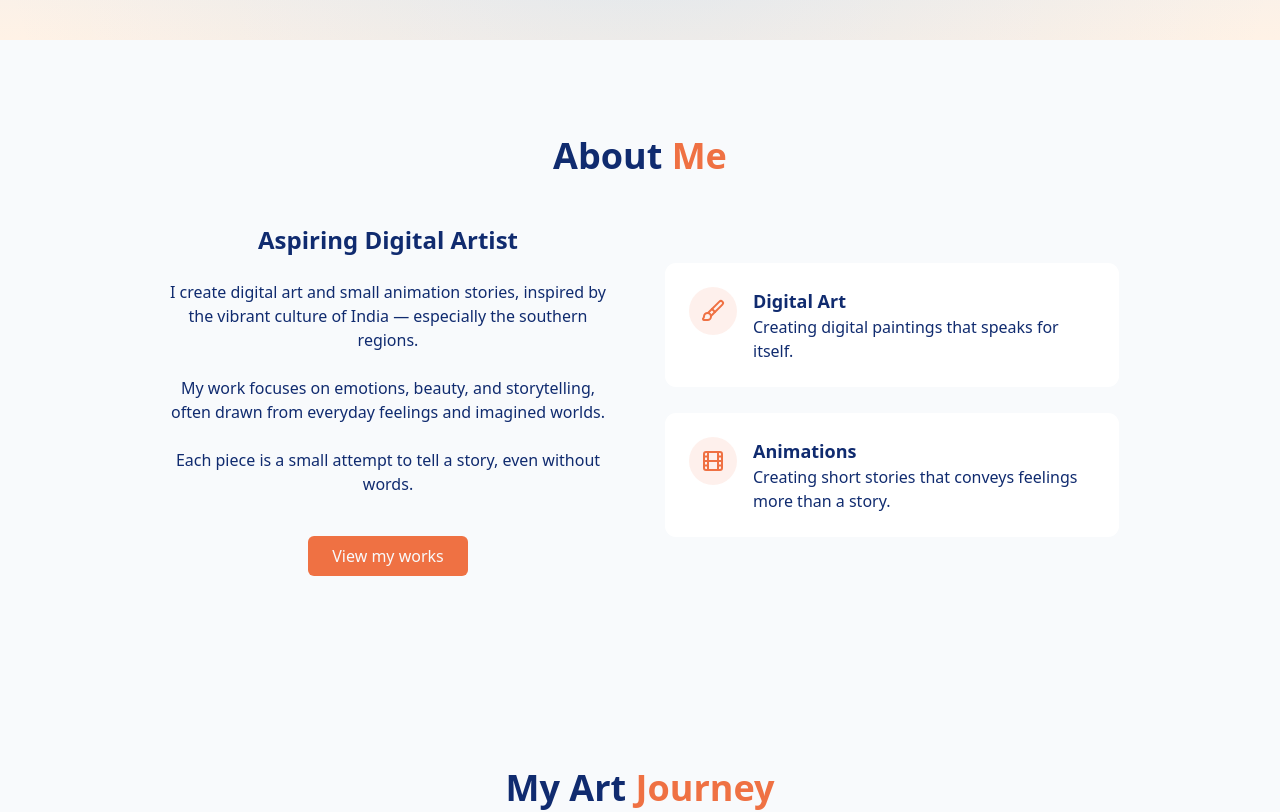
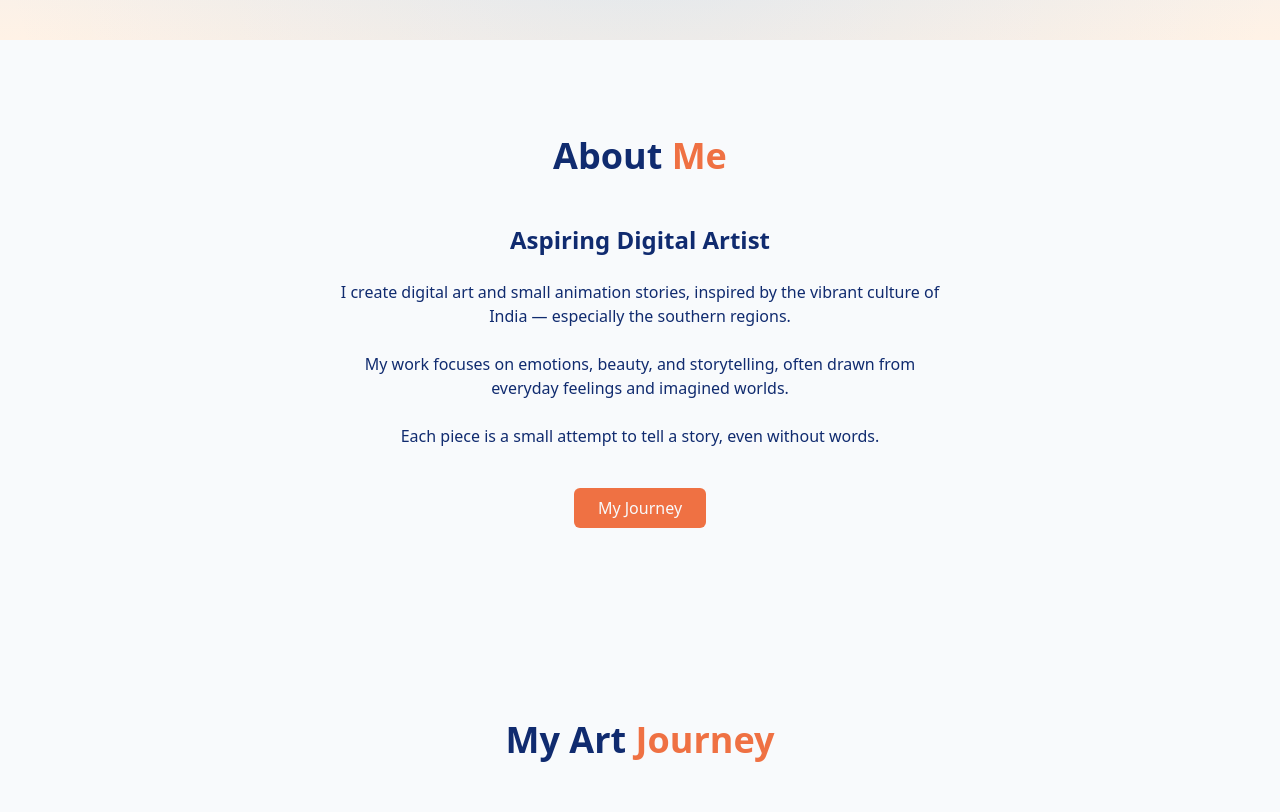
Before and after one commit to Abhinandg2003/Lazygraphite, a React (Vite) app: page / in a window 1280 px wide. Shown: the part 760-1572 px from the top of the page. Built offline with nearby package versions, Linux system fonts and the light colour scheme.

Commit message:
border starisue

```diff
--- a/src/Pages/Home.jsx
+++ b/src/Pages/Home.jsx
@@ -12,9 +12,28 @@ import { PosterssSection } from "../components/PostersSection";
 import { JourneySection } from "../components/JourneySection";
 import { MyProcessSection } from "../components/MyProcessSection";
 import { ShopSection } from "../components/ShopSection";
+import { useEffect, useState } from "react";
+
+
+
+
 
 
 export const Home = () =>{
+
+    useEffect(() => {
+  const storedTheme = localStorage.getItem("theme");
+
+  if (storedTheme) {
+    document.documentElement.classList.toggle("dark", storedTheme === "dark");
+  } else {
+    const prefersDark = window.matchMedia("(prefers-color-scheme: dark)").matches;
+    document.documentElement.classList.toggle("dark", prefersDark);
+    localStorage.setItem("theme", prefersDark ? "dark" : "light");
+  }
+}, []);
+
+
     return<div className="min-h-screen  scene text-foreground overflow-x-hidden">
        {/*Theme Toggle */}
 
--- a/src/components/AboutSection.jsx
+++ b/src/components/AboutSection.jsx
@@ -2,11 +2,11 @@ import { Briefcase, Code, User, Brush, Scissors, Film } from "lucide-react";
 
 export const AboutSection = () => {
     return <section id="about" className="py-24 px-4 relative">
-        <div className="container mx-auto max-w-5xl">
+        <div className="container mx-auto max-w-2xl">
             <h2 className="text-3xl md:text-4xl font-bold mb-12 text-center">
                 About <span className="text-primary"> Me</span>
             </h2>
-            <div className="grid grid-cols-1 md:grid-cols-2 gap-12 items-center">
+            <div className="grid grid-cols-1 md:grid-cols-1 gap-12 items-center">
                 <div className="space-y-6">
                     <h3 className="text-2xl font-semibold">Aspiring Digital Artist</h3>
 
@@ -21,43 +21,11 @@ export const AboutSection = () => {
                         Each piece is a small attempt to tell a story, even without words. </p>
 
                     <div className="flex flex-col sm:flex-row gap-4 pt-4 justify-center">
-                        <a href="#projects" className="cosmic-button">
-                            View my works
+                        <a href="#journey" className="cosmic-button">
+                            My Journey
                         </a>
 
                     </div>
-
-                </div>
-
-                <div className="grid grid-cols-1 gap-6">
-
-                    <div className="gradient-border p-6 card-hover">
-                        <div className="flex items-start gap-4">
-                            <div className="p-3 rounded-full bg-primary/10">
-                                <Brush className="h-6 w-6 text-primary" />
-
-                            </div>
-                            <div className="text-left">
-                                <h4 className="font-semibold text-lg">Digital Art</h4>
-                                <p className="text-muted-foreground">Creating digital paintings that speaks for itself.</p>
-
-                            </div>
-                        </div>
-                    </div>
-                    <div className="gradient-border p-6 card-hover">
-                        <div className="flex items-start gap-4">
-                            <div className="p-3 rounded-full bg-primary/10">
-                                <Film className="h-6 w-6 text-primary" />
-
-                            </div>
-                            <div className="text-left">
-                                <h4 className="font-semibold text-lg">Animations</h4>
-                                <p className="text-muted-foreground">Creating short stories that conveys feelings more than a story.</p>
-
-                            </div>
-                        </div>
-                    </div>
-
 
                 </div>
 
--- a/src/components/ShopSection.jsx
+++ b/src/components/ShopSection.jsx
@@ -50,7 +50,7 @@ export const ShopSection = () => {
 
   return (
     <section id="shop" className="py-24 px-4 relative z-10">
-      <div className="max-w-xl mx-auto text-center space-y-8 ">
+      <div className="max-w-5xl mx-auto text-center space-y-8 ">
 
         {/* Title */}
         <h2 className="text-3xl md:text-4xl font-bold">
@@ -62,7 +62,7 @@ export const ShopSection = () => {
         </h3>
 
         {/* Carousel */}
-        <div className="relative mx-auto w-[260px] sm:w-[450px] aspect-[6/5] pb-">
+        <div className="relative mx-auto w-[260px] sm:w-[450px] aspect-[6/5]">
 
           {/* Left arrow */}
           <button
@@ -120,13 +120,21 @@ export const ShopSection = () => {
             target="_blank"
             rel="noopener noreferrer"
             className="cosmic-button w-fit flex items-center gap-2"
-            >
+          >
             Download For Free <Download size={20} />
           </a>
 
+
+
         </div>
-        <h3 className="text-2xl font-bold text-center text-foreground pt-16">
-          Posters
+
+        <div className="flex justify-center py-12">
+          <div className="w-screen border-t border border-foreground/40" />
+        </div>
+
+
+        <h3 className="text-2xl font-bold text-center text-foreground pt-0">
+          My Posters
         </h3>
 
 
@@ -160,7 +168,7 @@ export const ShopSection = () => {
 
         </div>
 
-        <div className="text-center mt-12">
+        <div className="text-center mt-12 space-y-2">
           <a
             href={`${import.meta.env.BASE_URL}downloads/Lazygraphite_Posters.zip`}
             download
@@ -169,7 +177,9 @@ export const ShopSection = () => {
             Download My Posters For Free <Download size={20} />
           </a>
 
-
+          <p className="text-muted-foreground max-w-2xl mt-5 mx-auto">
+            Credit appreciated, not required💙
+          </p>
         </div>
 
 
```
